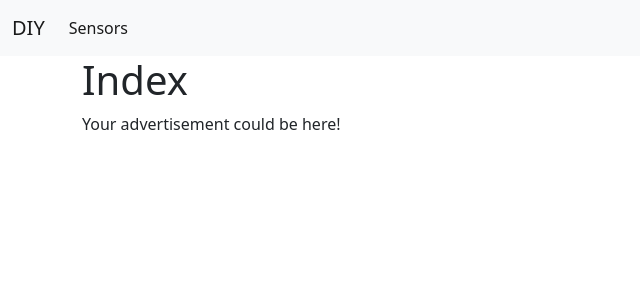
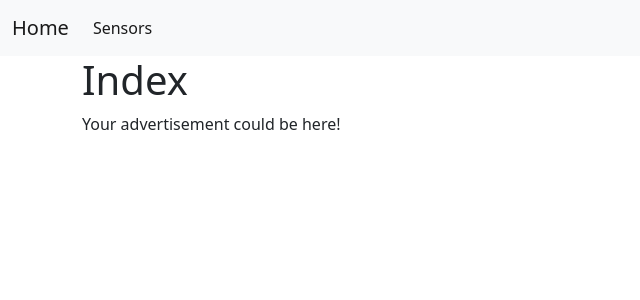
Before and after one commit to lafila93/bottled_home, a Flask app: page / in a window 1280 px wide. Shown: the top 300 px of the page, without its empty margins (0-640 px from the left). Run offline with Flask 2, Linux system fonts and the light colour scheme.

Commit message:
Project naming

```diff
--- a/app/templates/base.html
+++ b/app/templates/base.html
@@ -7,14 +7,14 @@
     <!-- Bootstrap CSS -->
     <link href="https://cdn.jsdelivr.net/npm/bootstrap@5.0.2/dist/css/bootstrap.min.css" rel="stylesheet" integrity="sha384-EVSTQN3/azprG1Anm3QDgpJLIm9Nao0Yz1ztcQTwFspd3yD65VohhpuuCOmLASjC" crossorigin="anonymous">
 
-    <title>DIY Webserver{% if title %} - {{ title }}{% endif %}</title>
+    <title>Bottled Home{% if title %} - {{ title }}{% endif %}</title>
     {% block head %}{% endblock %}
 </head>
 <body>
     {% block body %}
     <nav class="navbar navbar-expand-lg navbar-light bg-light">
         <div class="container-fluid">
-            <a class="navbar-brand" href="{{ url_for('main.index') }}">DIY</a>
+            <a class="navbar-brand" href="{{ url_for('main.index') }}">Home</a>
             <button class="navbar-toggler" type="button" data-bs-toggle="collapse" data-bs-target="#navbarSupportedContent" aria-controls="navbarSupportedContent" aria-expanded="false" aria-label="Toggle navigation">
                 <span class="navbar-toggler-icon"></span>
             </button>
```
Also changed, not shown: readme.md.
